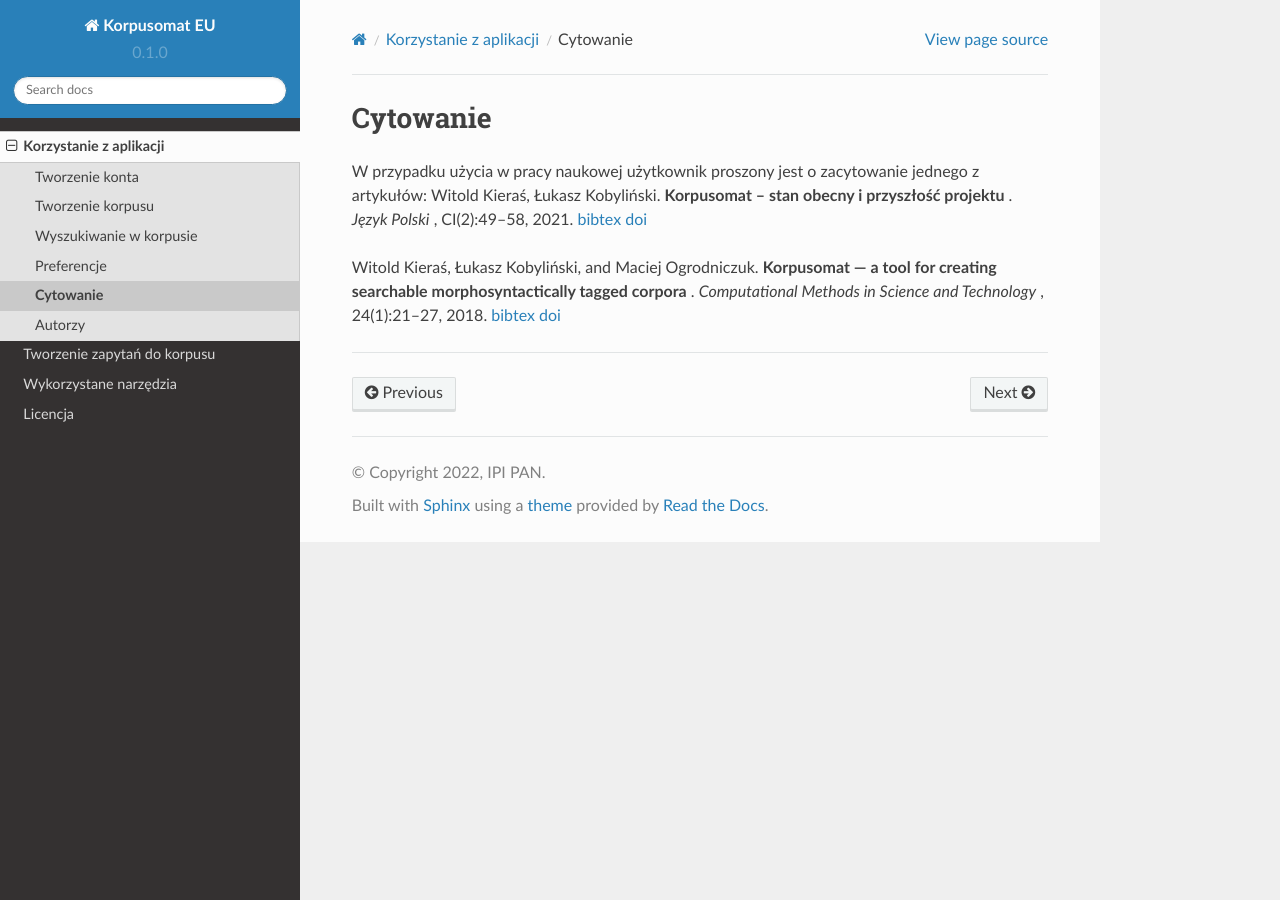
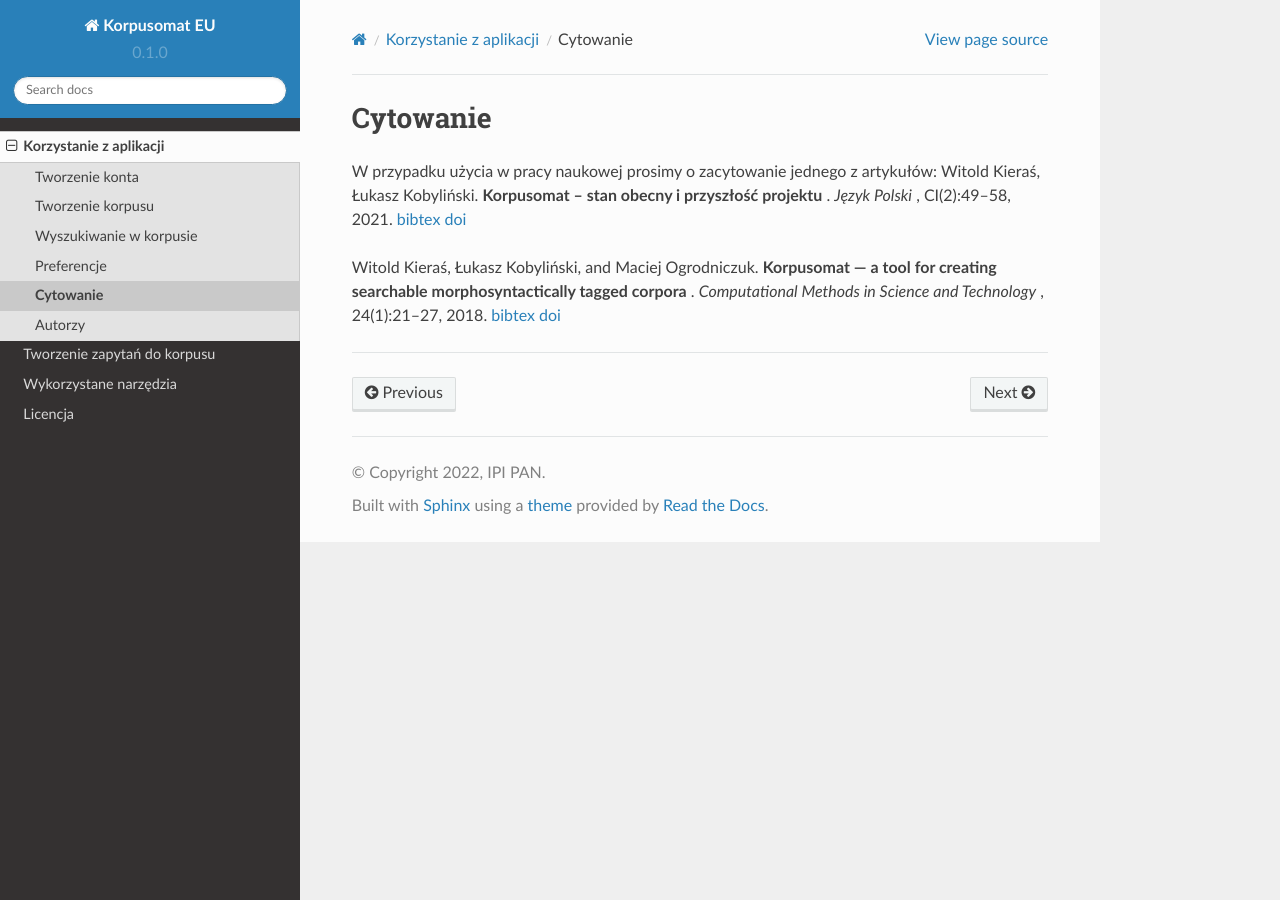
Before and after one commit to ipipan/korpusomat-eu-docs, a Sphinx documentation site: the page built from docs/source/instrukcja/cytowanie.rst, in a window 1280 px wide. Built offline with Sphinx 7.4.7 and the Read the Docs theme 2.0.0, drawn with Linux system fonts in a browser that asks for light colours.

Commit message:
Update cytowanie.rst

```diff
--- a/docs/source/instrukcja/cytowanie.rst
+++ b/docs/source/instrukcja/cytowanie.rst
@@ -1,7 +1,7 @@
 Cytowanie
 =======================
 
-W przypadku użycia w pracy naukowej użytkownik proszony jest o zacytowanie jednego z artykułów:
+W przypadku użycia w pracy naukowej prosimy o zacytowanie jednego z artykułów:
 Witold Kieraś, Łukasz Kobyliński. **Korpusomat – stan obecny i przyszłość projektu** . *Język Polski* , CI(2):49–58, 2021. `bibtex <http://publications.nlp.ipipan.waw.pl/bibtex/kie%3Akob%3A21/>`_ `doi <https://jezyk-polski.pl/index.php/jp/article/view/70/>`_
 
 Witold Kieraś, Łukasz Kobyliński, and Maciej Ogrodniczuk. **Korpusomat — a tool for creating searchable
```
